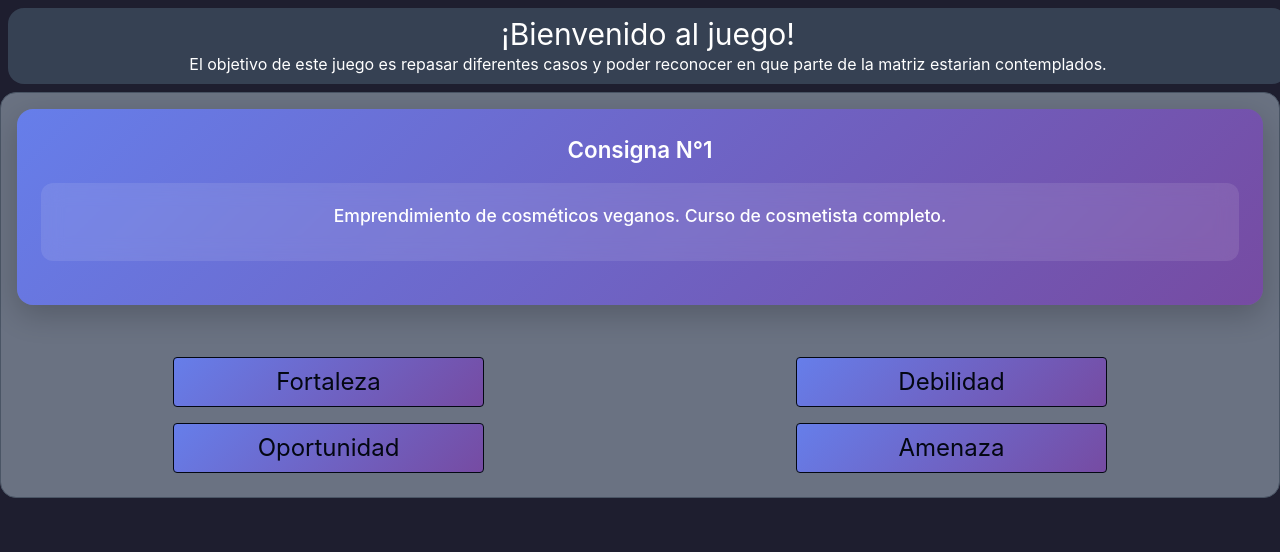
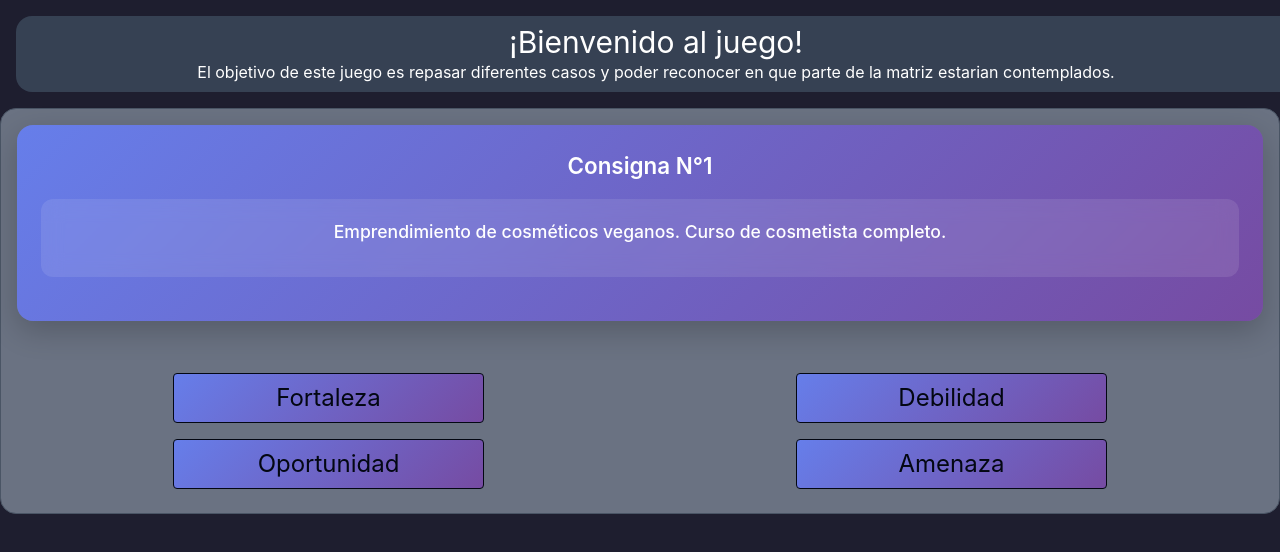
Before and after one commit to Golver2909/innovacion-y-desarrollo-foda, an Angular app: page / in a window 1280 px wide. Shown: the top 552 px of the page. Built offline with nearby package versions, Linux system fonts and the light colour scheme.

Commit message:
Ultimos detalles visuales

```diff
--- a/src/app/components/menu/menu.html
+++ b/src/app/components/menu/menu.html
@@ -1,5 +1,5 @@
 @if(!mostrarFinal){
-    <div class="w-full bg-gray-700 border-0 rounded-2xl m-2 p-2 gap-2">
+    <div class="w-full bg-gray-700 border-0 rounded-2xl m-4 p-2 gap-2">
         <h1 class="text-3xl w-full">¡Bienvenido al juego!</h1>
         <p>
         El objetivo de este juego es repasar diferentes casos y poder reconocer en que parte de la matriz estarian contemplados.
```
